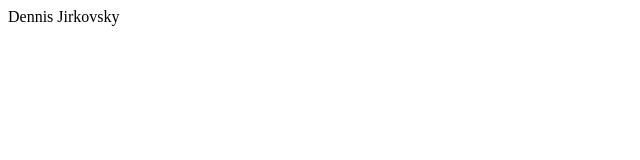
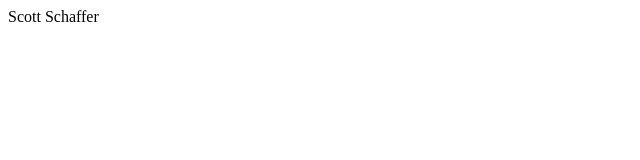
Before and after one commit to sdsmo/webdevelopment, a plain HTML site: page index.html in a window 1280 px wide. Shown: the full height of the page, 0-640 px from the left. Drawn offline with Linux system fonts and the light colour scheme.

Commit message:
Update index.html

```diff
--- a/index.html
+++ b/index.html
@@ -1,4 +1,4 @@
 <html><body>
 
-Dennis Jirkovsky
+Scott Schaffer
 </body></html>
```
